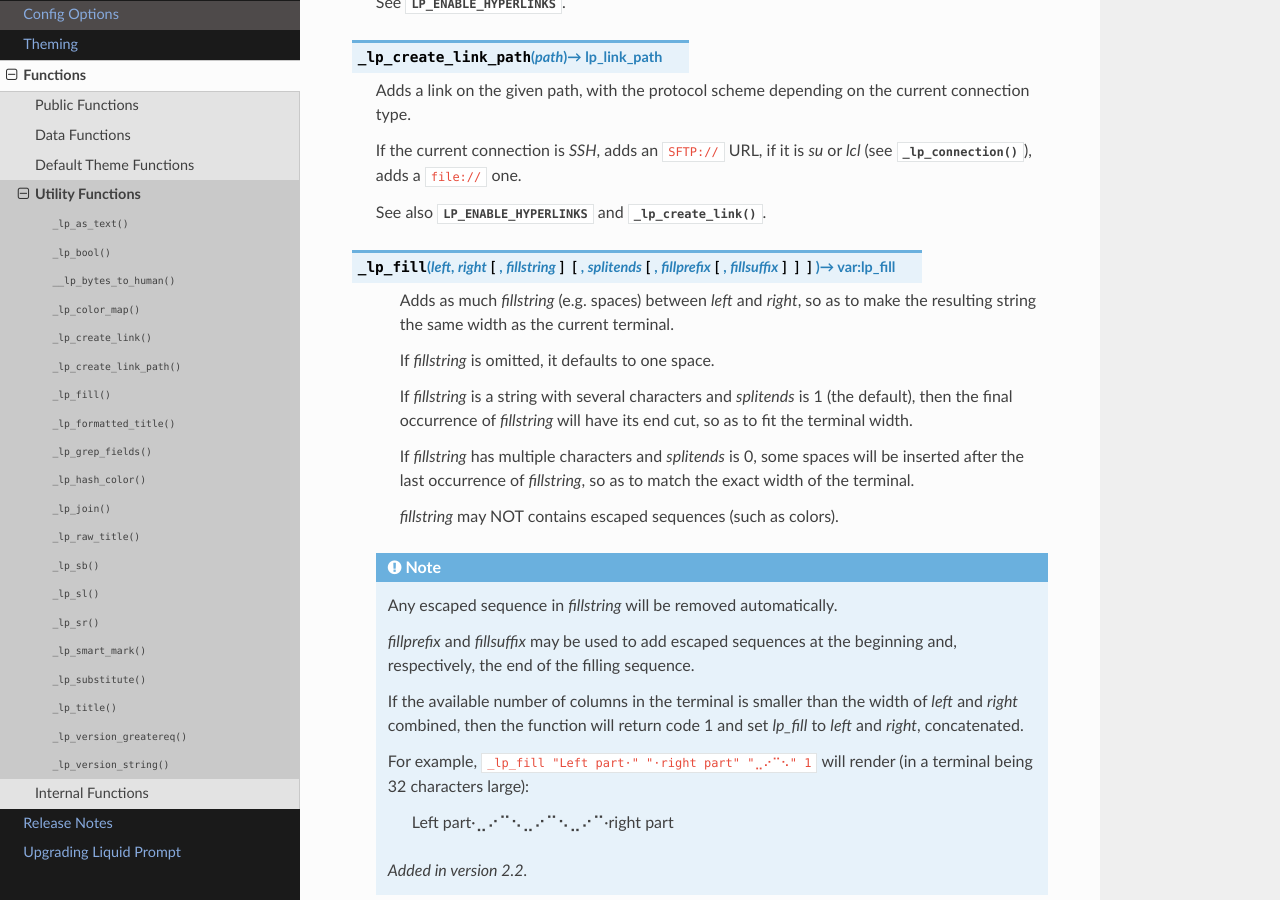
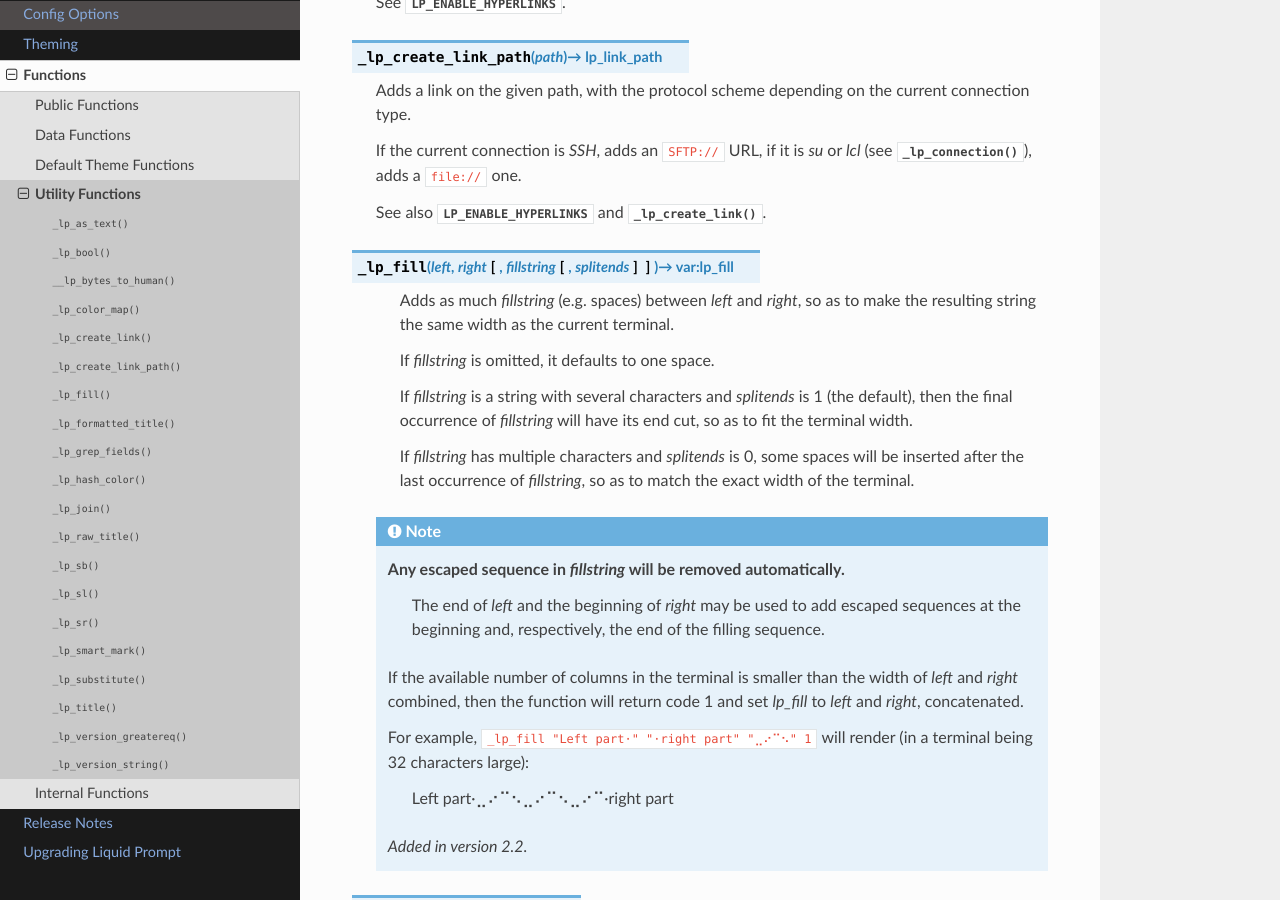
Before and after one commit to liquidprompt/liquidprompt, a Sphinx documentation site: the page built from docs/functions/util.rst, in a window 1280 px wide and 900 px high, scrolled down 954 px. Built offline with Sphinx 7.4.7 and the Read the Docs theme 2.0.0, drawn with Linux system fonts in a browser that asks for light colours.

Commit message:
review fixes

```diff
--- a/docs/functions/util.rst
+++ b/docs/functions/util.rst
@@ -56,7 +56,7 @@
 
    See also :attr:`LP_ENABLE_HYPERLINKS` and :func:`_lp_create_link`.
 
-.. function:: _lp_fill(left, right, [fillstring], [splitends, [fillprefix, [fillsuffix]]]) -> var:lp_fill
+.. function:: _lp_fill(left, right, [fillstring, [splitends]]) -> var:lp_fill
 
    Adds as much *fillstring* (e.g. spaces) between *left* and *right*,
    so as to make the resulting string the same width as the current terminal.
@@ -72,12 +72,10 @@
    some spaces will be inserted after the last occurrence of *fillstring*,
    so as to match the exact width of the terminal.
 
-   *fillstring* may NOT contains escaped sequences (such as colors).
-
   .. note:: Any escaped sequence in *fillstring* will be removed automatically.
-
-   *fillprefix* and *fillsuffix* may be used to add escaped sequences at the
-   beginning and, respectively, the end of the filling sequence.
+            The end of *left* and the beginning of *right* may be used to add
+            escaped sequences at the beginning and, respectively, the end of
+            the filling sequence.
 
    If the available number of columns in the terminal is smaller than
    the width of *left* and *right* combined, then
```
Also changed, not shown: 1 other file.
